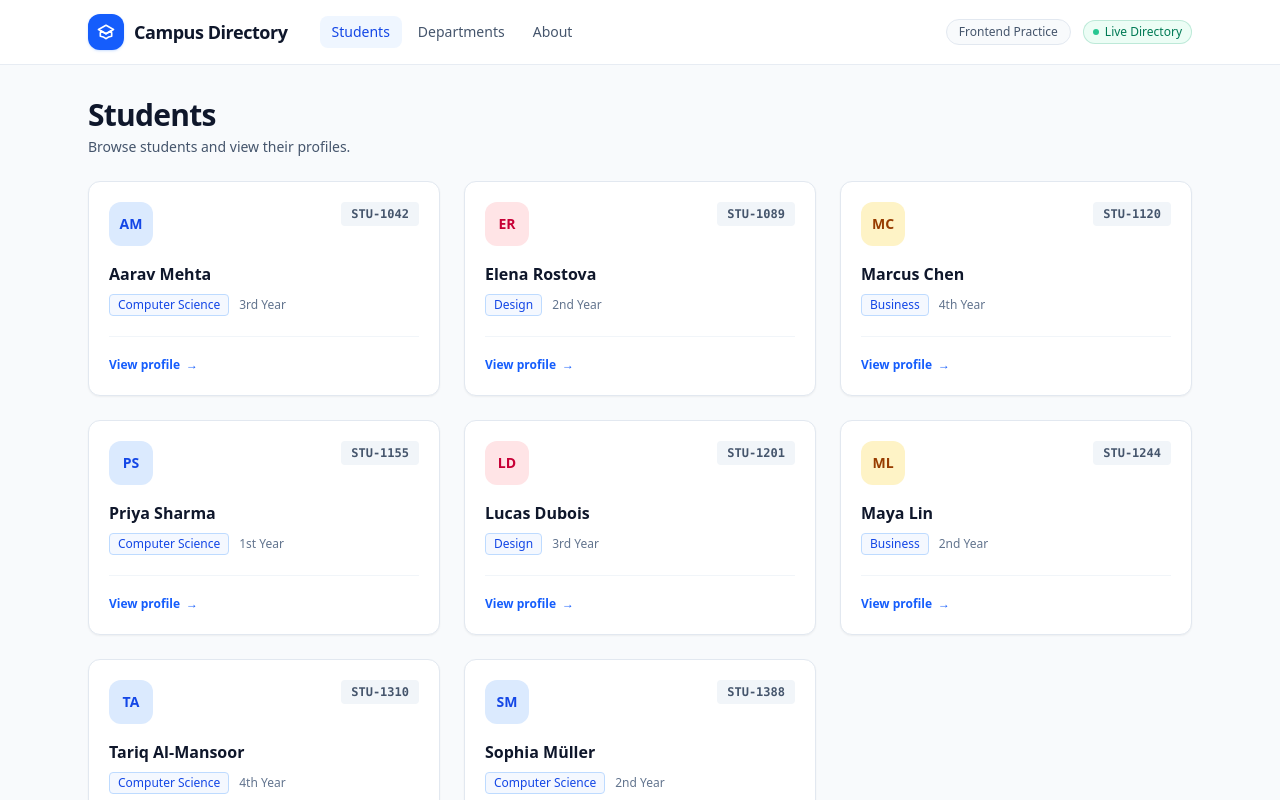
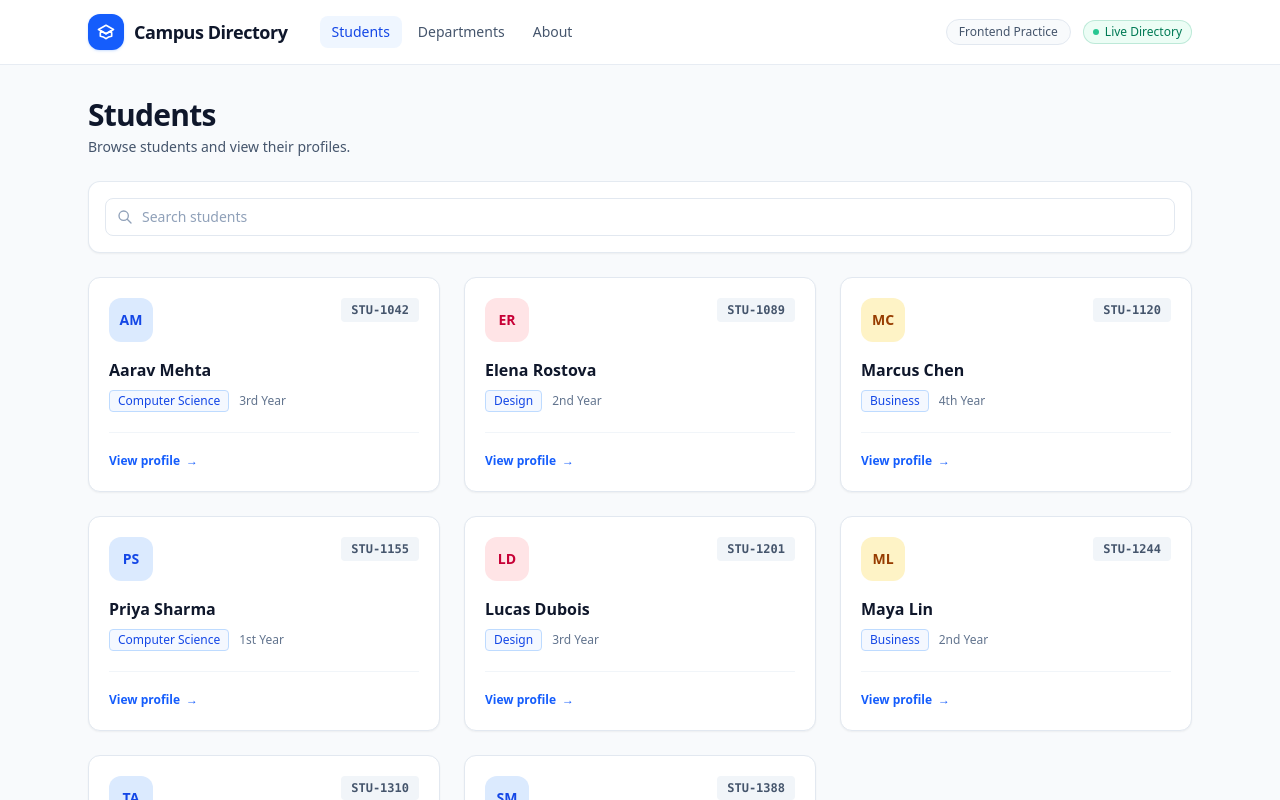
Before and after one commit to Dharmi-456-design/NEXTJS-PROJECTS, a Next.js app in the folder student-directory/: page / in a window 1280 px wide. Shown: the top 800 px of the page. Built offline with nearby package versions, Linux system fonts and the light colour scheme.

Commit message:
feat: add student search functionality

```diff
--- a/student-directory/src/app/page.tsx
+++ b/student-directory/src/app/page.tsx
@@ -1,5 +1,5 @@
 import { students } from "@/data/students";
-import StudentGrid from "@/components/StudentGrid";
+import StudentDirectory from "@/components/StudentDirectory";
 
 export default function HomePage() {
   return (
@@ -13,31 +13,7 @@ export default function HomePage() {
         </p>
       </div>
 
-      <StudentGrid students={students} />
-
-      <div className="mt-8 flex flex-col items-center justify-between gap-4 border-t border-slate-200/80 pt-4 sm:flex-row">
-        <span className="text-xs text-slate-500">
-          Showing <span className="font-semibold text-slate-700">{students.length}</span> of{" "}
-          <span className="font-semibold text-slate-700">{students.length}</span> students
-        </span>
-
-        <div className="flex items-center gap-2">
-          <button
-            type="button"
-            disabled
-            className="rounded-lg border border-slate-200 bg-white px-3 py-1.5 text-xs font-medium text-slate-400 opacity-60 cursor-not-allowed"
-          >
-            Previous
-          </button>
-          <button
-            type="button"
-            disabled
-            className="rounded-lg border border-slate-200 bg-white px-3 py-1.5 text-xs font-medium text-slate-400 opacity-60 cursor-not-allowed"
-          >
-            Next
-          </button>
-        </div>
-      </div>
+      <StudentDirectory initialStudents={students} />
     </div>
   );
 }
--- /dev/null
+++ b/student-directory/src/components/EmptyState.tsx
@@ -0,0 +1,40 @@
+interface EmptyStateProps {
+  onReset: () => void;
+}
+
+export default function EmptyState({ onReset }: EmptyStateProps) {
+  return (
+    <div className="flex flex-col items-center justify-center rounded-2xl border border-dashed border-slate-300 bg-white px-6 py-16 text-center">
+      <div className="flex h-14 w-14 items-center justify-center rounded-2xl bg-blue-50 text-blue-600 mb-4">
+        <svg
+          className="h-7 w-7"
+          fill="none"
+          viewBox="0 0 24 24"
+          stroke="currentColor"
+          strokeWidth={1.5}
+        >
+          <path
+            strokeLinecap="round"
+            strokeLinejoin="round"
+            d="M21 21l-6-6m2-5a7 7 0 11-14 0 7 7 0 0114 0z"
+          />
+        </svg>
+      </div>
+
+      <h3 className="text-base font-bold text-slate-900">
+        No students found
+      </h3>
+      <p className="mt-1 max-w-sm text-sm text-slate-500">
+        We could not find any students matching your criteria. Try adjusting your search term.
+      </p>
+
+      <button
+        type="button"
+        onClick={onReset}
+        className="mt-5 rounded-lg bg-blue-600 px-4 py-2 text-xs font-semibold text-white shadow-sm hover:bg-blue-700 transition"
+      >
+        Clear search
+      </button>
+    </div>
+  );
+}
--- /dev/null
+++ b/student-directory/src/components/SearchInput.tsx
@@ -0,0 +1,46 @@
+interface SearchInputProps {
+  value: string;
+  onChange: (value: string) => void;
+}
+
+export default function SearchInput({ value, onChange }: SearchInputProps) {
+  return (
+    <div className="relative flex-1">
+      <div className="pointer-events-none absolute inset-y-0 left-0 flex items-center pl-3 text-slate-400">
+        <svg
+          className="h-4 w-4"
+          fill="none"
+          viewBox="0 0 24 24"
+          stroke="currentColor"
+          strokeWidth={2}
+        >
+          <path
+            strokeLinecap="round"
+            strokeLinejoin="round"
+            d="M21 21l-6-6m2-5a7 7 0 11-14 0 7 7 0 0114 0z"
+          />
+        </svg>
+      </div>
+
+      <input
+        type="text"
+        value={value}
+        onChange={(e) => onChange(e.target.value)}
+        placeholder="Search students"
+        className="w-full rounded-lg border border-slate-200 bg-white py-2 pl-9 pr-8 text-sm text-slate-900 placeholder-slate-400 focus:border-blue-500 focus:outline-none focus:ring-1 focus:ring-blue-500"
+      />
+
+      {value && (
+        <button
+          type="button"
+          onClick={() => onChange("")}
+          className="absolute inset-y-0 right-0 flex items-center pr-3 text-slate-400 hover:text-slate-600"
+        >
+          <svg className="h-4 w-4" fill="none" viewBox="0 0 24 24" stroke="currentColor">
+            <path strokeLinecap="round" strokeLinejoin="round" strokeWidth={2} d="M6 18L18 6M6 6l12 12" />
+          </svg>
+        </button>
+      )}
+    </div>
+  );
+}
--- /dev/null
+++ b/student-directory/src/components/StudentDirectory.tsx
@@ -0,0 +1,59 @@
+"use client";
+
+import { useState } from "react";
+import { Student } from "@/types/student";
+import SearchInput from "./SearchInput";
+import StudentGrid from "./StudentGrid";
+import EmptyState from "./EmptyState";
+
+interface StudentDirectoryProps {
+  initialStudents: Student[];
+}
+
+export default function StudentDirectory({ initialStudents }: StudentDirectoryProps) {
+  const [searchQuery, setSearchQuery] = useState("");
+
+  const filteredStudents = initialStudents.filter((student) => {
+    return student.name.toLowerCase().includes(searchQuery.toLowerCase());
+  });
+
+  return (
+    <div>
+      <div className="mb-6 rounded-xl border border-slate-200/90 bg-white p-4 shadow-xs">
+        <div className="flex flex-col gap-4 sm:flex-row sm:items-center sm:justify-between">
+          <SearchInput value={searchQuery} onChange={setSearchQuery} />
+        </div>
+      </div>
+
+      {filteredStudents.length > 0 ? (
+        <StudentGrid students={filteredStudents} />
+      ) : (
+        <EmptyState onReset={() => setSearchQuery("")} />
+      )}
+
+      <div className="mt-8 flex flex-col items-center justify-between gap-4 border-t border-slate-200/80 pt-4 sm:flex-row">
+        <span className="text-xs text-slate-500">
+          Showing <span className="font-semibold text-slate-700">{filteredStudents.length}</span> of{" "}
+          <span className="font-semibold text-slate-700">{initialStudents.length}</span> students
+        </span>
+
+        <div className="flex items-center gap-2">
+          <button
+            type="button"
+            disabled
+            className="rounded-lg border border-slate-200 bg-white px-3 py-1.5 text-xs font-medium text-slate-400 opacity-60 cursor-not-allowed"
+          >
+            Previous
+          </button>
+          <button
+            type="button"
+            disabled
+            className="rounded-lg border border-slate-200 bg-white px-3 py-1.5 text-xs font-medium text-slate-400 opacity-60 cursor-not-allowed"
+          >
+            Next
+          </button>
+        </div>
+      </div>
+    </div>
+  );
+}
```
